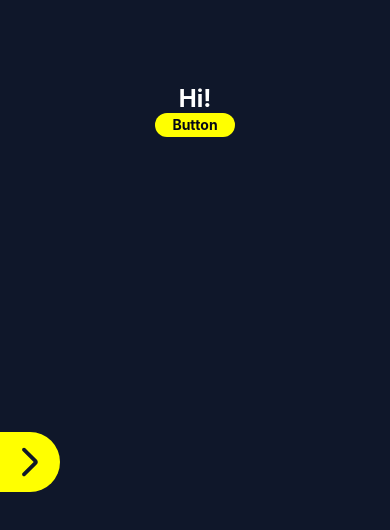
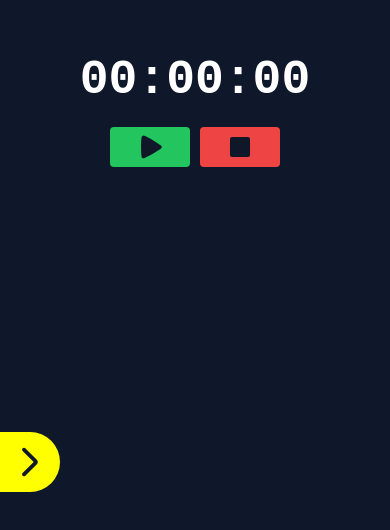
Before and after one commit to LautaroBarrios/GB-react-native, a React Native app: screen / in a window 390 px wide. Shown: the part 312-842 px from the top of the page. Built offline with nearby package versions, Linux system fonts and the light colour scheme.

Commit message:
feat: list

```diff
--- a/components/ButtonAlert.jsx
+++ /dev/null
@@ -1,20 +0,0 @@
-import { Pressable, Text } from "react-native";
-
-export function ButtonAlert({ data }) {
-  return (
-    <Pressable
-      underlayColor={"#ccc"}
-      onPress={() => alert("Button pressed")}
-      style={{
-        width: 80,
-        height: 24,
-        backgroundColor: "#ffff00",
-        borderRadius: 20,
-        alignItems: "center",
-        justifyContent: "center",
-      }}
-    >
-      <Text className="text-slate-950 font-bold">Button</Text>
-    </Pressable>
-  );
-}
--- a/components/SideBar.jsx
+++ b/components/SideBar.jsx
@@ -12,8 +12,11 @@ export const SideBar = ({ setView }) => {
 
   return (
     <View
-      className={`${!state ? "absolute h-full w-0 bottom-0 left-0" : "absolute h-full w-36 bottom-0 left-0 bg-[#ffff00] border-l-[10px] border-[#ffff00]"} z-10 transition-all`}
+      className={`${!state ? "absolute h-full w-0 bottom-0 left-0" : "absolute h-full w-36 bottom-0 left-0 bg-[#ffff00] border-r-[5px] border-[#0f1729]"} z-10 transition-all`}
     >
+      <View className="flex flex-row">
+        <View className="w-[10px]" />
+        <View className="flex-1">
           {/* Icon */}
           {state && (
             <View
@@ -52,6 +55,8 @@ export const SideBar = ({ setView }) => {
                 </Pressable>
               );
             })}
+        </View>
+      </View>
 
       {/* Button Open and Close */}
       <Pressable
--- a/global.css
+++ b/global.css
@@ -1,3 +1,14 @@
 @tailwind base;
+
+/* Firefox */
+:root {
+  --primary: #324154;
+  --secondary: #ffff00;
+}
+* {
+  scrollbar-width: thin;
+  scrollbar-color: var(--secondary) var(--primary);
+}
+
 @tailwind components;
 @tailwind utilities;
--- a/styles/index.js
+++ b/styles/index.js
@@ -6,6 +6,16 @@ export const styles = StyleSheet.create({
     fontSize: 24,
     fontWeight: "bold",
     textAlign: "center",
+  },
+
+  text: {
+    color: "#ffff00",
+    fontSize: 20,
+    fontWeight: "bold",
+    textAlign: "center",
+    textShadowColor: "#0f172a",
+    textShadowOffset: { width: -1.5, height: 1.5 },
+    textShadowRadius: 1,
   },
 
   header: {
@@ -20,11 +30,30 @@ export const styles = StyleSheet.create({
   },
 
   buttonCreate: {
-    width:35,
-    height:35,
+    width: 35,
+    height: 35,
     justifyContent: "center",
     alignItems: "center",
     borderRadius: 5,
     backgroundColor: "#0f1729",
   },
+
+  containerCenter:{
+    display: "flex",
+    alignItems: "center",
+    justifyContent: "center",
+    paddingVertical: 10,
+  },
+
+  cardRoutine: {
+    display: "flex",
+    flexDirection: "row",
+    alignItems: "center",
+    justifyContent: "space-around",
+    width: "100%",
+    backgroundColor: "#324154",
+    padding: 8,
+    borderRadius: 5,
+    marginVertical: 7,
+  },
 });
--- a/views/Home.jsx
+++ b/views/Home.jsx
@@ -1,21 +1,13 @@
-import {
-  StyleSheet,
-  Text,
-  View,
-  ActivityIndicator,
-  FlatList,
-} from "react-native";
+import { View } from "react-native";
 import { useSafeAreaInsets } from "react-native-safe-area-context";
-import { ButtonAlert } from "../components/ButtonAlert";
 import { styles } from "../styles/index";
+import { Clock } from "../components/Clock";
 
 export function Home() {
   const insets = useSafeAreaInsets();
   return (
     <View style={{ paddingTop: insets.top, paddingBottom: insets.bottom }}>
-      {/* <ActivityIndicator size="large" color="yellow" /> */}
-      <Text style={{ ...styles.title, color: "white" }}>Hi!</Text>
-      <ButtonAlert data={[1, 2, 3]} />
+      <Clock />
     </View>
   );
 }
--- a/views/Routine.jsx
+++ b/views/Routine.jsx
@@ -1,12 +1,28 @@
-import { View, Text } from "react-native";
+import { View, Text, ScrollView, FlatList } from "react-native";
 import { styles } from "../styles/index";
-import { Clock } from "../components/Clock";
 
 export function Routine() {
+  const routines = Array.from({ length: 30 }, (_, index) => index);
+
   return (
-    <View>
-      <Clock />
-      {/* <Text style={styles.title}>Rutina!</Text> */}
+    <View className="flex-1 w-full p-2 m-4">
+      <ScrollView>
+        <View style={styles.containerCenter}>
+          <FlatList
+            data={routines}
+            keyExtractor={(item) => item}
+            renderItem={(_, index) => (
+              <View key={index} style={styles.cardRoutine}>
+                <Text style={styles.text}>Rutina {index + 1}</Text>
+                <Text style={styles.text}>Detalle 1</Text>
+                <Text style={styles.text}>Detalle 2</Text>
+                <Text style={styles.text}>Detalle 3</Text>
+              </View>
+            )}
+            style={{ width: "90%" }}
+          ></FlatList>
+        </View>
+      </ScrollView>
     </View>
   );
 }
```
Lines whose indentation alone changed are shown as unchanged.
